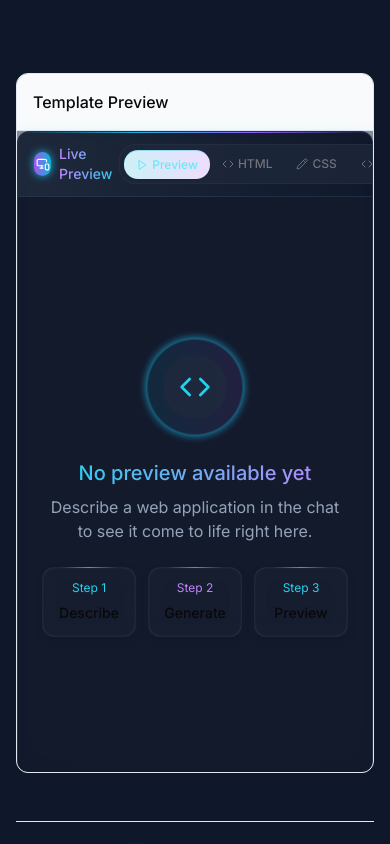
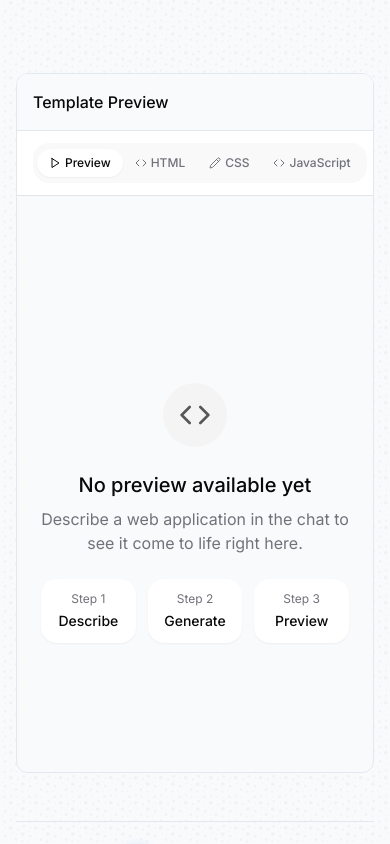
Before and after one commit to JBLinx-Studio/CodeCraft-Ai, a React (Vite) app: page /templates in a window 390 px wide. Shown: the part 3300-4144 px from the top of the page. Built offline with nearby package versions, Linux system fonts and the light colour scheme.

Commit message:
Reverted to commit 2a73dffc3598197f961586139b264c237d7e2273

```diff
--- a/src/components/PreviewPanel.tsx
+++ b/src/components/PreviewPanel.tsx
@@ -3,7 +3,7 @@ import { useState, useEffect } from "react";
 import { Tabs, TabsContent, TabsList, TabsTrigger } from "@/components/ui/tabs";
 import { Button } from "@/components/ui/button";
 import { Separator } from "@/components/ui/separator";
-import { Download, Copy, RefreshCw, Code, Pencil, Play, LinkIcon, MonitorSmartphone } from "lucide-react";
+import { Download, Copy, RefreshCw, Code, Pencil, Play } from "lucide-react";
 import { useToast } from "@/components/ui/use-toast";
 import { cn } from "@/lib/utils";
 
@@ -73,57 +73,65 @@ ${html}
   };
 
   return (
-    <div className="flex flex-col h-full cyber-panel overflow-hidden">
+    <div className="flex flex-col h-full">
       <Tabs value={activeTab} onValueChange={setActiveTab} className="h-full flex flex-col">
-        <div className="flex justify-between items-center px-4 py-3 bg-gradient-to-r from-slate-800/90 to-slate-900/90 border-b border-slate-700/50">
-          <div className="flex items-center gap-2">
-            <div className="h-6 w-6 rounded-full bg-gradient-to-r from-purple-500 to-cyan-500 flex items-center justify-center shadow-glow-sm cyber-pulse">
-              <MonitorSmartphone className="h-3.5 w-3.5 text-white" />
-            </div>
-            <h2 className="font-medium text-sm bg-clip-text text-transparent bg-gradient-to-r from-purple-400 to-cyan-400">Live Preview</h2>
-          </div>
-
-          <TabsList className="bg-slate-800/80 p-1 rounded-lg border border-slate-700/30">
+        <div className="flex justify-between items-center px-4 py-3 bg-card">
+          <TabsList className="bg-muted/50 p-1 rounded-lg">
             <TabsTrigger
               value="preview"
-              className="rounded-md data-[state=active]:bg-gradient-to-r from-cyan-500/20 to-purple-500/20 data-[state=active]:text-cyan-300 data-[state=active]:border-t data-[state=active]:border-cyan-500/30 data-[state=active]:shadow-glow-sm text-xs flex items-center gap-1"
+              className="rounded-md data-[state=active]:bg-white data-[state=active]:shadow-sm text-xs flex items-center gap-1"
             >
               <Play className="h-3 w-3" />
               Preview
             </TabsTrigger>
             <TabsTrigger
               value="html"
-              className="rounded-md data-[state=active]:bg-gradient-to-r from-cyan-500/20 to-purple-500/20 data-[state=active]:text-cyan-300 data-[state=active]:border-t data-[state=active]:border-cyan-500/30 data-[state=active]:shadow-glow-sm text-xs flex items-center gap-1"
+              className="rounded-md data-[state=active]:bg-white data-[state=active]:shadow-sm text-xs flex items-center gap-1"
             >
               <Code className="h-3 w-3" />
               HTML
             </TabsTrigger>
             <TabsTrigger
               value="css"
-              className="rounded-md data-[state=active]:bg-gradient-to-r from-cyan-500/20 to-purple-500/20 data-[state=active]:text-cyan-300 data-[state=active]:border-t data-[state=active]:border-cyan-500/30 data-[state=active]:shadow-glow-sm text-xs flex items-center gap-1"
+              className="rounded-md data-[state=active]:bg-white data-[state=active]:shadow-sm text-xs flex items-center gap-1"
             >
               <Pencil className="h-3 w-3" />
               CSS
             </TabsTrigger>
             <TabsTrigger
               value="js"
-              className="rounded-md data-[state=active]:bg-gradient-to-r from-cyan-500/20 to-purple-500/20 data-[state=active]:text-cyan-300 data-[state=active]:border-t data-[state=active]:border-cyan-500/30 data-[state=active]:shadow-glow-sm text-xs flex items-center gap-1"
+              className="rounded-md data-[state=active]:bg-white data-[state=active]:shadow-sm text-xs flex items-center gap-1"
             >
               <Code className="h-3 w-3" />
               JavaScript
             </TabsTrigger>
           </TabsList>
-        </div>
-
-        <div className="absolute top-1/2 left-0 transform -translate-y-1/2 -translate-x-2 z-10">
-          <div className="flex flex-col gap-1">
-            <div className="h-20 w-1.5 bg-gradient-to-b from-cyan-500/50 to-transparent rounded-r"></div>
-            <div className="h-1.5 w-1.5 bg-cyan-500/70 rounded-full shadow-glow-sm"></div>
-            <div className="h-20 w-1.5 bg-gradient-to-t from-purple-500/50 to-transparent rounded-r"></div>
+          <div className="flex items-center gap-2">
+            {activeTab === "preview" && (
+              <Button
+                variant="ghost"
+                size="icon"
+                onClick={refreshPreview}
+                className="h-8 w-8 rounded-full"
+              >
+                <RefreshCw className="h-4 w-4" />
+              </Button>
+            )}
+            <Button
+              variant="default"
+              size="sm"
+              onClick={downloadAll}
+              className="h-8 text-xs rounded-full px-3 gap-1"
+              disabled={!(html || css || js)}
+            >
+              <Download className="h-3.5 w-3.5" />
+              Export
+            </Button>
           </div>
         </div>
+        <Separator />
 
-        <TabsContent value="preview" className="flex-1 p-0 m-0 bg-slate-900/80 overflow-hidden">
+        <TabsContent value="preview" className="flex-1 p-0 m-0 bg-secondary/30">
           {(html || css || js) ? (
             <div className="h-full w-full p-4">
               <iframe
@@ -137,26 +145,24 @@ ${html}
           ) : (
             <div className="flex items-center justify-center h-full">
               <div className="text-center p-6 max-w-md">
-                <div className="h-24 w-24 bg-gradient-to-r from-cyan-500/10 to-purple-500/10 rounded-full border border-cyan-500/20 flex items-center justify-center mx-auto mb-6 cyber-pulse">
-                  <div className="h-16 w-16 rounded-full bg-slate-800/90 flex items-center justify-center">
-                    <Code className="h-8 w-8 text-cyan-400" />
-                  </div>
+                <div className="h-16 w-16 bg-muted rounded-full flex items-center justify-center mx-auto mb-6 animate-pulse-slow">
+                  <Code className="h-8 w-8 opacity-70" />
                 </div>
-                <h3 className="text-xl font-medium mb-2 text-gradient-primary">No preview available yet</h3>
-                <p className="text-slate-400 mb-6">
+                <h3 className="text-xl font-medium mb-2">No preview available yet</h3>
+                <p className="text-muted-foreground mb-6">
                   Describe a web application in the chat to see it come to life right here.
                 </p>
                 <div className="grid grid-cols-3 gap-3 max-w-xs mx-auto text-center">
-                  <div className="cyber-card cyber-hover p-3">
-                    <span className="text-xs text-cyan-400 mb-1 block">Step 1</span>
+                  <div className="flex flex-col items-center p-3 bg-card rounded-lg shadow-sm hover-card">
+                    <span className="text-xs text-muted-foreground mb-1">Step 1</span>
                     <span className="text-sm font-medium">Describe</span>
                   </div>
-                  <div className="cyber-card cyber-hover p-3">
-                    <span className="text-xs text-purple-400 mb-1 block">Step 2</span>
+                  <div className="flex flex-col items-center p-3 bg-card rounded-lg shadow-sm hover-card">
+                    <span className="text-xs text-muted-foreground mb-1">Step 2</span>
                     <span className="text-sm font-medium">Generate</span>
                   </div>
-                  <div className="cyber-card cyber-hover p-3">
-                    <span className="text-xs text-cyan-400 mb-1 block">Step 3</span>
+                  <div className="flex flex-col items-center p-3 bg-card rounded-lg shadow-sm hover-card">
+                    <span className="text-xs text-muted-foreground mb-1">Step 3</span>
                     <span className="text-sm font-medium">Preview</span>
                   </div>
                 </div>
@@ -165,88 +171,65 @@ ${html}
           )}
         </TabsContent>
 
-        <TabsContent value="html" className="flex-1 p-0 m-0 relative overflow-hidden bg-slate-900/80">
+        <TabsContent value="html" className="flex-1 p-0 m-0 relative overflow-hidden">
           <div className="absolute top-2 right-2 z-10">
             <Button
-              variant="outline"
+              variant="secondary"
               size="icon"
-              className="h-8 w-8 rounded-full bg-gradient-to-r from-cyan-500/10 to-purple-500/10 border-cyan-500/30 hover:bg-cyan-500/20 backdrop-blur-sm"
+              className="h-8 w-8 rounded-full shadow-sm bg-white/80 backdrop-blur-sm"
               onClick={() => copyToClipboard(html, "HTML")}
               disabled={!html}
             >
-              <Copy className="h-4 w-4 text-cyan-400" />
+              <Copy className="h-4 w-4" />
             </Button>
           </div>
           <pre className={cn(
-            "h-full overflow-auto p-4 font-mono text-sm text-slate-300",
-            !html && "flex items-center justify-center text-slate-500"
+            "h-full overflow-auto p-4 font-mono text-sm bg-secondary/30",
+            !html && "flex items-center justify-center text-muted-foreground"
           )}>
             {html || "// No HTML code generated yet. Describe your web application in the chat."}
           </pre>
         </TabsContent>
 
-        <TabsContent value="css" className="flex-1 p-0 m-0 relative overflow-hidden bg-slate-900/80">
+        <TabsContent value="css" className="flex-1 p-0 m-0 relative overflow-hidden">
           <div className="absolute top-2 right-2 z-10">
             <Button
-              variant="outline"
+              variant="secondary"
               size="icon"
-              className="h-8 w-8 rounded-full bg-gradient-to-r from-cyan-500/10 to-purple-500/10 border-cyan-500/30 hover:bg-cyan-500/20 backdrop-blur-sm"
+              className="h-8 w-8 rounded-full shadow-sm bg-white/80 backdrop-blur-sm"
               onClick={() => copyToClipboard(css, "CSS")}
               disabled={!css}
             >
-              <Copy className="h-4 w-4 text-cyan-400" />
+              <Copy className="h-4 w-4" />
             </Button>
           </div>
           <pre className={cn(
-            "h-full overflow-auto p-4 font-mono text-sm text-slate-300",
-            !css && "flex items-center justify-center text-slate-500"
+            "h-full overflow-auto p-4 font-mono text-sm bg-secondary/30",
+            !css && "flex items-center justify-center text-muted-foreground"
           )}>
             {css || "/* No CSS code generated yet. Describe your web application in the chat. */"}
           </pre>
         </TabsContent>
 
-        <TabsContent value="js" className="flex-1 p-0 m-0 relative overflow-hidden bg-slate-900/80">
+        <TabsContent value="js" className="flex-1 p-0 m-0 relative overflow-hidden">
           <div className="absolute top-2 right-2 z-10">
             <Button
-              variant="outline"
+              variant="secondary"
               size="icon"
-              className="h-8 w-8 rounded-full bg-gradient-to-r from-cyan-500/10 to-purple-500/10 border-cyan-500/30 hover:bg-cyan-500/20 backdrop-blur-sm"
+              className="h-8 w-8 rounded-full shadow-sm bg-white/80 backdrop-blur-sm"
               onClick={() => copyToClipboard(js, "JavaScript")}
               disabled={!js}
             >
-              <Copy className="h-4 w-4 text-cyan-400" />
+              <Copy className="h-4 w-4" />
             </Button>
           </div>
           <pre className={cn(
-            "h-full overflow-auto p-4 font-mono text-sm text-slate-300",
-            !js && "flex items-center justify-center text-slate-500"
+            "h-full overflow-auto p-4 font-mono text-sm bg-secondary/30",
+            !js && "flex items-center justify-center text-muted-foreground"
           )}>
             {js || "// No JavaScript code generated yet. Describe your web application in the chat."}
           </pre>
         </TabsContent>
-
-        <div className="flex justify-end items-center gap-2 px-4 py-2 bg-gradient-to-r from-slate-900/90 to-slate-800/90 border-t border-slate-700/30">
-          {activeTab === "preview" && (
-            <Button
-              variant="outline"
-              size="icon"
-              onClick={refreshPreview}
-              className="h-8 w-8 rounded-full bg-gradient-to-r from-cyan-500/10 to-purple-500/10 border-cyan-500/30 hover:bg-cyan-500/20"
-            >
-              <RefreshCw className="h-4 w-4 text-cyan-400" />
-            </Button>
-          )}
-          <Button
-            variant="outline"
-            size="sm"
-            onClick={downloadAll}
-            className="h-8 text-xs rounded-full px-3 gap-1 bg-gradient-to-r from-cyan-500/10 to-purple-500/10 border-cyan-500/30 hover:bg-cyan-500/20"
-            disabled={!(html || css || js)}
-          >
-            <Download className="h-3.5 w-3.5 text-cyan-400" />
-            Export
-          </Button>
-        </div>
       </Tabs>
     </div>
   );
--- a/src/index.css
+++ b/src/index.css
@@ -96,15 +96,15 @@
 
   /* More zoomed-in background pattern for a futuristic look */
   .bg-code-pattern {
-    background-color: #0f172a;
-    background-image: radial-gradient(#1e293b 1px, transparent 1px);
-    background-size: 20px 20px; /* Even more zoomed-in (was 25px) */
+    background-color: #f8fafc;
+    background-image: radial-gradient(#e2e8f0 1px, transparent 1px);
+    background-size: 25px 25px; /* Even more zoomed-in (was 40px) */
   }
 
   .dark .bg-code-pattern {
     background-color: #0f172a;
     background-image: radial-gradient(#1e293b 1px, transparent 1px);
-    background-size: 20px 20px; /* Even more zoomed-in (was 25px) */
+    background-size: 25px 25px; /* Even more zoomed-in (was 40px) */
   }
 
   .hover-card {
@@ -140,11 +140,6 @@
     background-position: 0 0, 0 100%;
     background-repeat: no-repeat;
     box-shadow: 0 0 5px rgba(30, 174, 219, 0.5);
-  }
-
-  /* Text gradient */
-  .text-gradient-primary {
-    @apply bg-clip-text text-transparent bg-gradient-to-r from-cyan-400 to-purple-400;
   }
 
   @keyframes fadeIn {
@@ -200,7 +195,7 @@
 
   /* New cyberpunk-inspired panel style */
   .cyber-panel {
-    @apply bg-slate-900/90 backdrop-blur-xl border border-slate-700/50 shadow-lg rounded-xl;
+    @apply bg-slate-900/80 backdrop-blur-xl border border-slate-700/50 shadow-lg rounded-xl;
     box-shadow: 0 5px 15px rgba(30, 174, 219, 0.2), inset 0 0 1px rgba(139, 92, 246, 0.5);
     position: relative;
     overflow: hidden;
@@ -232,7 +227,7 @@
 
   /* New cyberpunk-inspired card style */
   .cyber-card {
-    @apply bg-slate-800/40 backdrop-blur-md border border-slate-700/30 rounded-xl transition-all duration-300;
+    @apply bg-white/5 dark:bg-slate-800/20 backdrop-blur-md border border-slate-300/20 dark:border-slate-700/30 rounded-xl transition-all duration-300;
     box-shadow: 0 4px 10px rgba(0, 0, 0, 0.1), inset 0 0 1px rgba(255, 255, 255, 0.2);
     position: relative;
   }
```
Also changed, not shown: src/components/ChatPanel.tsx (+16 -26 lines), src/pages/Home.tsx (+70 -66 lines).
